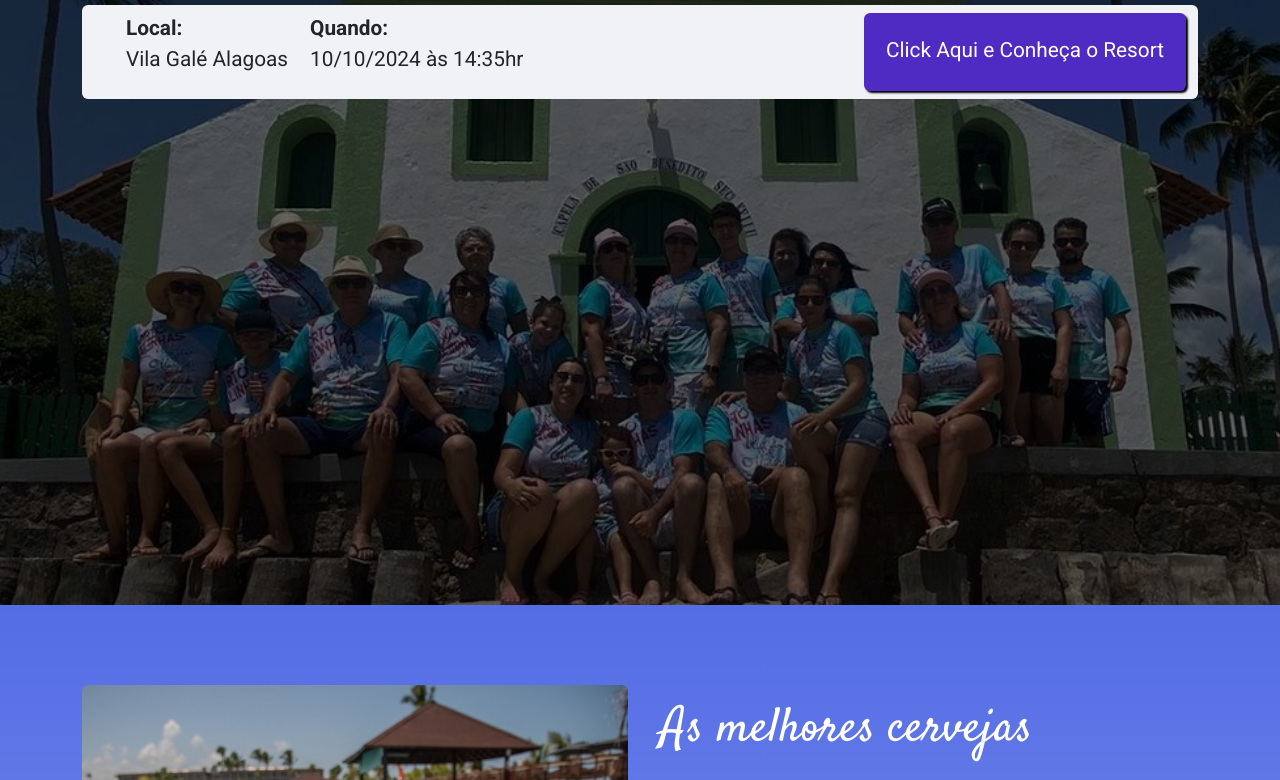
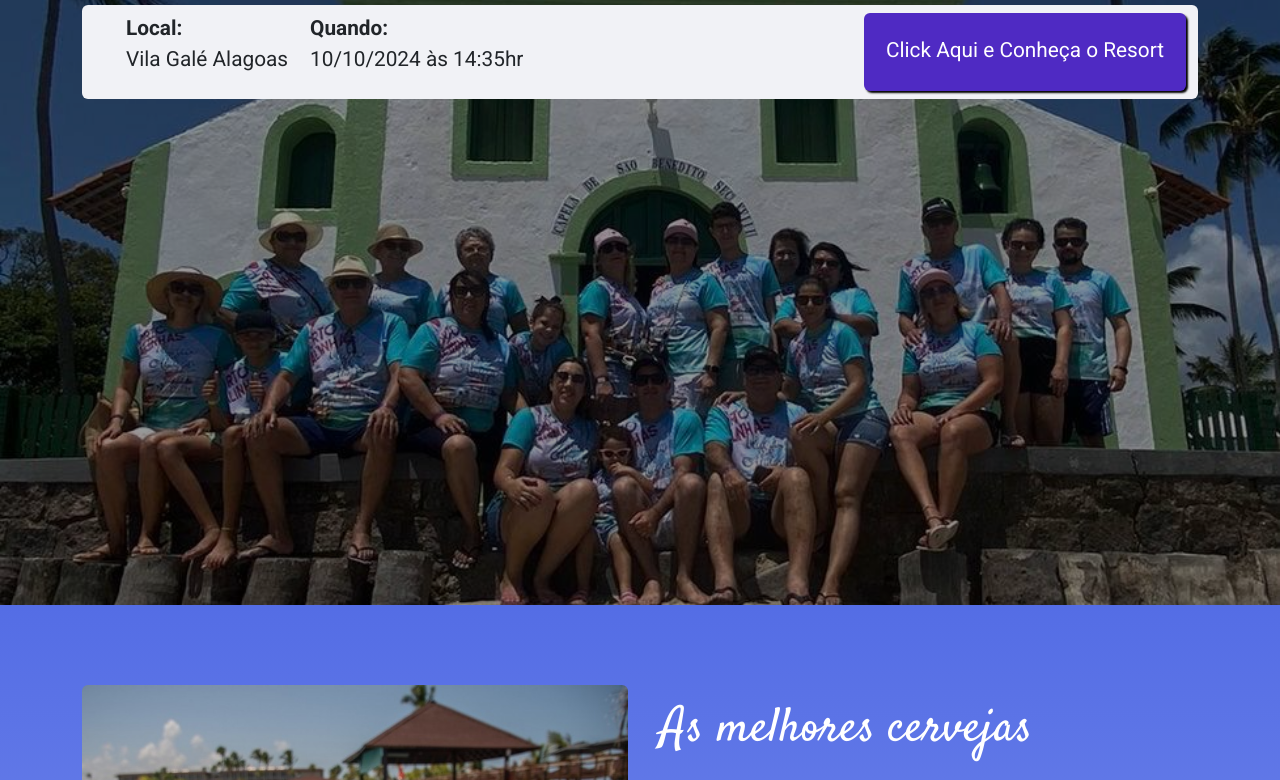
Before and after one commit to Alexfs-dv/viagem_dos_amigos, a website built with Parcel: page src/index.html in a window 1280 px wide. Shown: the part 195-975 px from the top of the page. Built offline with nearby package versions, Linux system fonts and the light colour scheme; a web font is replaced by a local one.

Commit message:
atualizacao_06

```diff
--- a/src/styles/_hero.scss
+++ b/src/styles/_hero.scss
@@ -23,7 +23,7 @@
         height: 100vh;
         background-color: #000;
         content: " ";
-        opacity: .6;
+        opacity: .4;
     }
 
     &__title {
```
